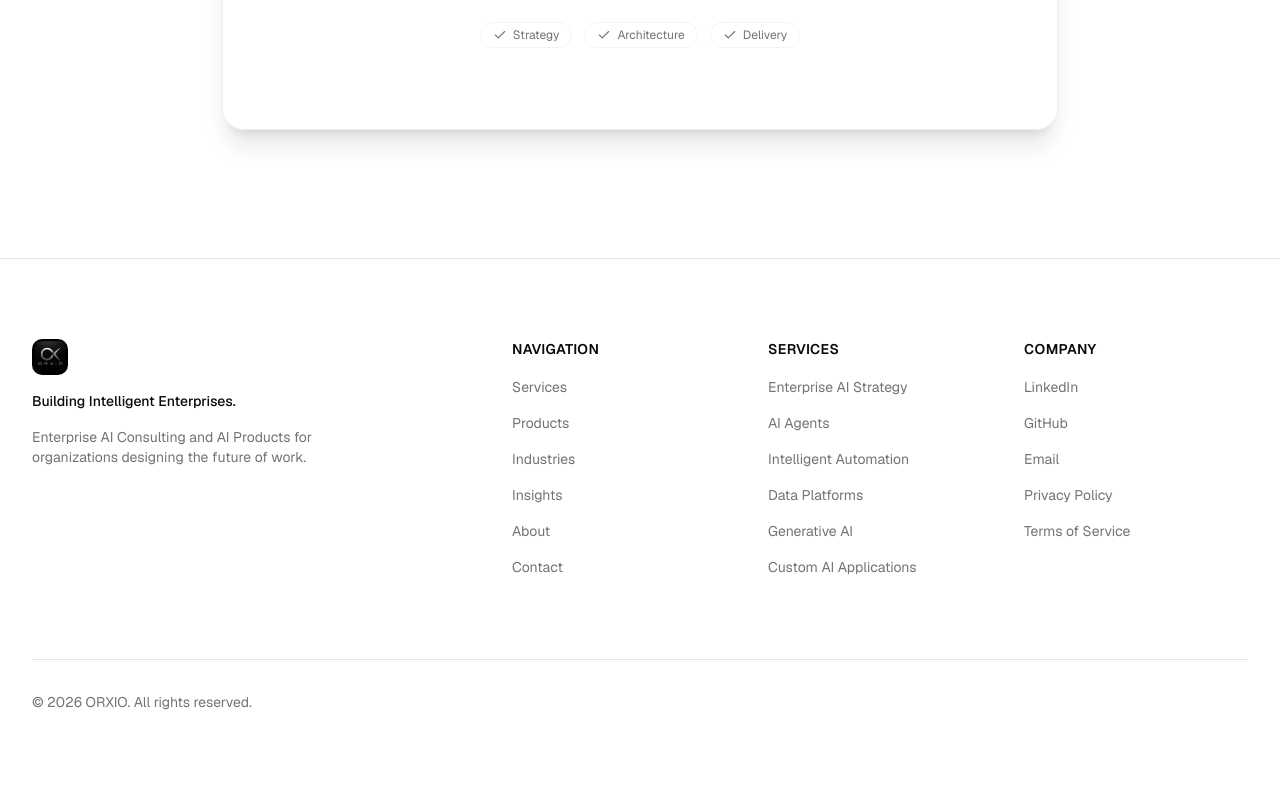
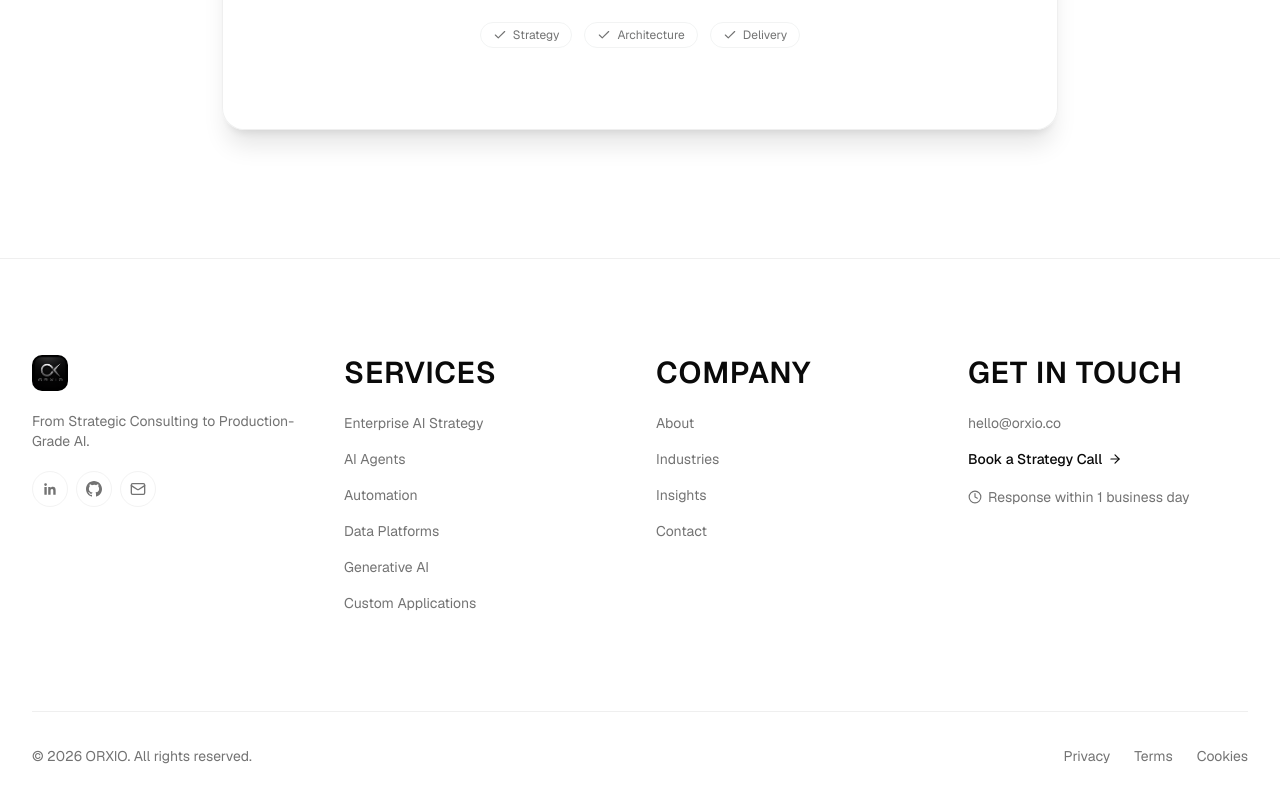
Before and after one commit to Orxio/website, a Next.js app: page / in a window 1280 px wide. Shown: the part 6394-7194 px from the top of the page. Before the commit the page ends 7138 px from the top, so only its background shows below. Built offline with nearby package versions, Linux system fonts and the light colour scheme; no server answers.

Commit message:
feat(home): add premium footer

```diff
--- a/components/navigation/Footer.tsx
+++ b/components/navigation/Footer.tsx
@@ -1,7 +1,9 @@
+import { ArrowRight, Clock, Mail } from "lucide-react"
 import Image from "next/image"
 import Link from "next/link"
 
 import { Container } from "@/components/layout/Container"
+import { Heading } from "@/components/typography/Heading"
 import { Text } from "@/components/typography/Text"
 
 // Placeholders — set the NEXT_PUBLIC_* env vars before production launch.
@@ -9,39 +11,60 @@ const LINKEDIN_URL =
   process.env.NEXT_PUBLIC_LINKEDIN_URL ?? "https://linkedin.com/company/orxio"
 const GITHUB_URL =
   process.env.NEXT_PUBLIC_GITHUB_URL ?? "https://github.com/orxio"
-const CONTACT_EMAIL = process.env.NEXT_PUBLIC_CONTACT_EMAIL ?? "hello@orxio.ai"
+const CONTACT_EMAIL = process.env.NEXT_PUBLIC_CONTACT_EMAIL ?? "hello@orxio.co"
 
 interface FooterLink {
   label: string
   href: string
-  external?: boolean
 }
-
-const NAVIGATION_LINKS: FooterLink[] = [
-  { label: "Services", href: "/services" },
-  { label: "Products", href: "/products" },
-  { label: "Industries", href: "/industries" },
-  { label: "Insights", href: "/insights" },
-  { label: "About", href: "/about" },
-  { label: "Contact", href: "/contact" },
-]
 
 const SERVICES_LINKS: FooterLink[] = [
   { label: "Enterprise AI Strategy", href: "/services/enterprise-ai-strategy" },
   { label: "AI Agents", href: "/services/ai-agents" },
-  { label: "Intelligent Automation", href: "/services/intelligent-automation" },
+  { label: "Automation", href: "/services/intelligent-automation" },
   { label: "Data Platforms", href: "/services/data-platforms" },
   { label: "Generative AI", href: "/services/generative-ai" },
-  { label: "Custom AI Applications", href: "/services/custom-ai-applications" },
+  { label: "Custom Applications", href: "/services/custom-ai-applications" },
 ]
 
 const COMPANY_LINKS: FooterLink[] = [
-  { label: "LinkedIn", href: LINKEDIN_URL, external: true },
-  { label: "GitHub", href: GITHUB_URL, external: true },
-  { label: "Email", href: `mailto:${CONTACT_EMAIL}` },
-  { label: "Privacy Policy", href: "/privacy" },
-  { label: "Terms of Service", href: "/terms" },
+  { label: "About", href: "/about" },
+  { label: "Industries", href: "/industries" },
+  { label: "Insights", href: "/insights" },
+  { label: "Contact", href: "/contact" },
 ]
+
+const LEGAL_LINKS: FooterLink[] = [
+  { label: "Privacy", href: "/privacy" },
+  { label: "Terms", href: "/terms" },
+  { label: "Cookies", href: "/cookies" },
+]
+
+function LinkedInIcon({ className }: { className?: string }) {
+  return (
+    <svg
+      viewBox="0 0 24 24"
+      fill="currentColor"
+      aria-hidden="true"
+      className={className}
+    >
+      <path d="M20.45 20.45h-3.56v-5.57c0-1.33-.02-3.04-1.85-3.04-1.85 0-2.14 1.45-2.14 2.94v5.67H9.34V9h3.42v1.56h.05c.48-.9 1.64-1.85 3.37-1.85 3.6 0 4.27 2.37 4.27 5.46v6.28zM5.34 7.43a2.06 2.06 0 1 1 .02-4.12 2.06 2.06 0 0 1-.02 4.12zM7.12 20.45H3.56V9h3.56v11.45z" />
+    </svg>
+  )
+}
+
+function GitHubIcon({ className }: { className?: string }) {
+  return (
+    <svg
+      viewBox="0 0 24 24"
+      fill="currentColor"
+      aria-hidden="true"
+      className={className}
+    >
+      <path d="M12 0C5.37 0 0 5.37 0 12c0 5.3 3.44 9.8 8.21 11.39.6.11.82-.26.82-.58 0-.29-.01-1.04-.02-2.04-3.34.72-4.04-1.61-4.04-1.61-.55-1.39-1.34-1.76-1.34-1.76-1.09-.75.08-.73.08-.73 1.2.08 1.84 1.24 1.84 1.24 1.07 1.83 2.81 1.3 3.5.99.11-.78.42-1.3.76-1.6-2.67-.3-5.47-1.33-5.47-5.93 0-1.31.47-2.38 1.24-3.22-.12-.3-.54-1.52.12-3.18 0 0 1.01-.32 3.3 1.23a11.5 11.5 0 0 1 3.01-.4c1.02 0 2.05.14 3.01.4 2.29-1.55 3.3-1.23 3.3-1.23.66 1.66.24 2.88.12 3.18.77.84 1.24 1.91 1.24 3.22 0 4.61-2.81 5.63-5.48 5.92.43.37.81 1.1.81 2.22 0 1.6-.02 2.89-.02 3.29 0 .32.22.7.83.58C20.56 21.79 24 17.3 24 12c0-6.63-5.37-12-12-12z" />
+    </svg>
+  )
+}
 
 interface FooterColumnProps {
   title: string
@@ -50,26 +73,21 @@ interface FooterColumnProps {
 
 function FooterColumn({ title, links }: FooterColumnProps) {
   return (
-    <div className="flex flex-col gap-4">
-      <Text
-        as="span"
-        size="sm"
-        className="font-semibold tracking-wide text-foreground uppercase"
+    <div className="flex flex-col gap-5">
+      <Heading
+        as="h3"
+        className="text-sm font-semibold tracking-wide text-foreground uppercase"
       >
         {title}
-      </Text>
+      </Heading>
       <ul className="flex flex-col gap-3">
         {links.map((link) => (
           <li key={link.label}>
             <Link
               href={link.href}
-              {...(link.external
-                ? { target: "_blank", rel: "noopener noreferrer" }
-                : {})}
-              className="text-sm text-muted-foreground transition-colors hover:text-foreground"
+              className="text-sm text-muted-foreground transition-colors duration-300 ease-out hover:text-foreground"
             >
               {link.label}
-              {link.external && <span className="sr-only"> (opens in a new tab)</span>}
             </Link>
           </li>
         ))}
@@ -80,10 +98,10 @@ function FooterColumn({ title, links }: FooterColumnProps) {
 
 function Footer() {
   return (
-    <footer className="border-t border-border bg-background">
+    <footer className="border-t border-border/60 bg-background">
       <Container size="xl">
-        <div className="grid grid-cols-2 gap-10 py-16 sm:py-20 lg:grid-cols-[2fr_1fr_1fr_1fr] lg:gap-8">
-          <div className="col-span-2 flex flex-col gap-4 lg:col-span-1">
+        <div className="grid grid-cols-1 gap-12 py-20 sm:grid-cols-2 sm:py-24 lg:grid-cols-4 lg:gap-8">
+          <div className="flex flex-col gap-5 sm:col-span-2 lg:col-span-1">
             <Link href="/" className="w-fit">
               <Image
                 src="/brand/logo-primary.png"
@@ -93,24 +111,101 @@ function Footer() {
                 className="size-9 rounded-lg"
               />
             </Link>
-            <Text size="sm" className="font-medium text-foreground">
-              Building Intelligent Enterprises.
+            <Text size="sm" className="max-w-xs text-muted-foreground">
+              From Strategic Consulting to Production-Grade AI.
             </Text>
-            <Text size="sm" className="max-w-xs text-muted-foreground">
-              Enterprise AI Consulting and AI Products for organizations
-              designing the future of work.
-            </Text>
+            <ul className="flex items-center gap-2">
+              <li>
+                <Link
+                  href={LINKEDIN_URL}
+                  target="_blank"
+                  rel="noopener noreferrer"
+                  aria-label="ORXIO on LinkedIn"
+                  className="flex size-9 items-center justify-center rounded-full border border-border/50 text-muted-foreground transition-all duration-300 ease-out hover:-translate-y-0.5 hover:border-foreground/25 hover:text-foreground"
+                >
+                  <LinkedInIcon className="size-4" />
+                </Link>
+              </li>
+              <li>
+                <Link
+                  href={GITHUB_URL}
+                  target="_blank"
+                  rel="noopener noreferrer"
+                  aria-label="ORXIO on GitHub"
+                  className="flex size-9 items-center justify-center rounded-full border border-border/50 text-muted-foreground transition-all duration-300 ease-out hover:-translate-y-0.5 hover:border-foreground/25 hover:text-foreground"
+                >
+                  <GitHubIcon className="size-4" />
+                </Link>
+              </li>
+              <li>
+                <Link
+                  href={`mailto:${CONTACT_EMAIL}`}
+                  aria-label="Email ORXIO"
+                  className="flex size-9 items-center justify-center rounded-full border border-border/50 text-muted-foreground transition-all duration-300 ease-out hover:-translate-y-0.5 hover:border-foreground/25 hover:text-foreground"
+                >
+                  <Mail aria-hidden="true" className="size-4" />
+                </Link>
+              </li>
+            </ul>
           </div>
 
-          <FooterColumn title="Navigation" links={NAVIGATION_LINKS} />
           <FooterColumn title="Services" links={SERVICES_LINKS} />
           <FooterColumn title="Company" links={COMPANY_LINKS} />
+
+          <div className="flex flex-col gap-5">
+            <Heading
+              as="h3"
+              className="text-sm font-semibold tracking-wide text-foreground uppercase"
+            >
+              Get in Touch
+            </Heading>
+            <ul className="flex flex-col gap-3">
+              <li>
+                <Link
+                  href={`mailto:${CONTACT_EMAIL}`}
+                  className="text-sm text-muted-foreground transition-colors duration-300 ease-out hover:text-foreground"
+                >
+                  {CONTACT_EMAIL}
+                </Link>
+              </li>
+              <li>
+                <Link
+                  href="/contact"
+                  className="group inline-flex items-center gap-1.5 text-sm font-medium text-foreground transition-colors duration-300 ease-out hover:text-primary"
+                >
+                  Book a Strategy Call
+                  <ArrowRight
+                    aria-hidden="true"
+                    className="size-3.5 transition-transform duration-300 ease-out group-hover:translate-x-1"
+                  />
+                </Link>
+              </li>
+              <li className="flex items-center gap-1.5 pt-1">
+                <Clock aria-hidden="true" className="size-3.5 text-muted-foreground" />
+                <Text size="sm" className="text-muted-foreground">
+                  Response within 1 business day
+                </Text>
+              </li>
+            </ul>
+          </div>
         </div>
 
-        <div className="flex flex-col items-center gap-2 border-t border-border py-8 sm:flex-row sm:justify-between">
+        <div className="flex flex-col items-center gap-4 border-t border-border/60 py-8 sm:flex-row sm:justify-between">
           <Text size="sm" className="text-muted-foreground">
             &copy; 2026 ORXIO. All rights reserved.
           </Text>
+          <ul className="flex items-center gap-6">
+            {LEGAL_LINKS.map((link) => (
+              <li key={link.label}>
+                <Link
+                  href={link.href}
+                  className="text-sm text-muted-foreground transition-colors duration-300 ease-out hover:text-foreground"
+                >
+                  {link.label}
+                </Link>
+              </li>
+            ))}
+          </ul>
         </div>
       </Container>
     </footer>
```
